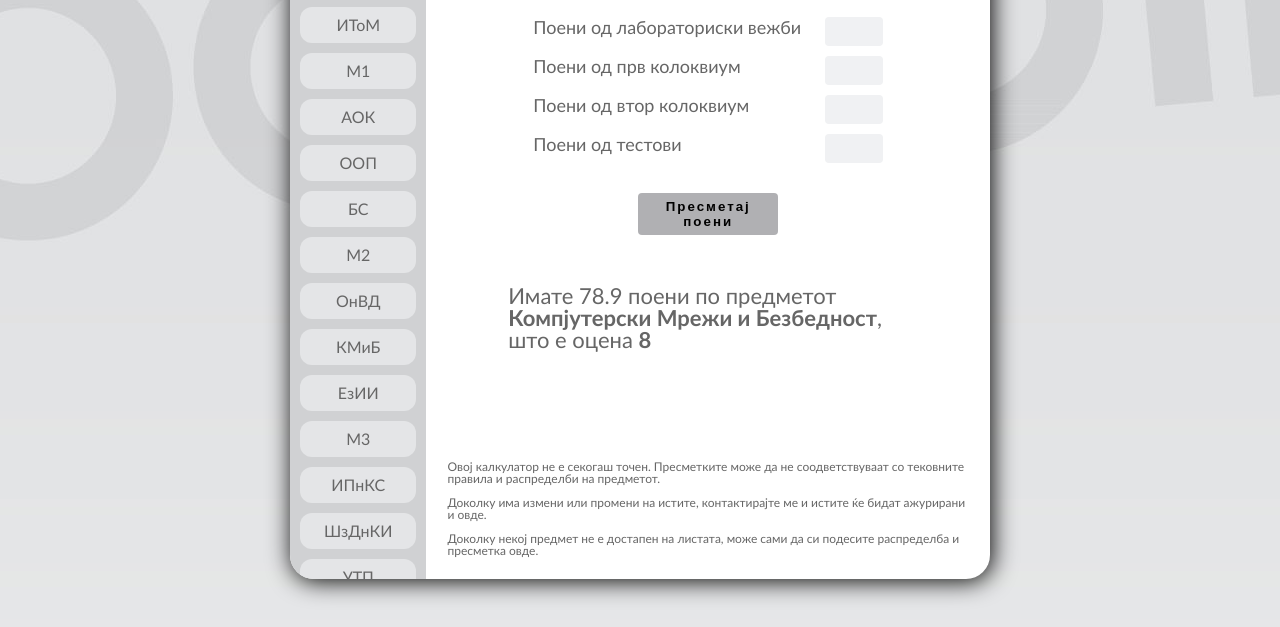
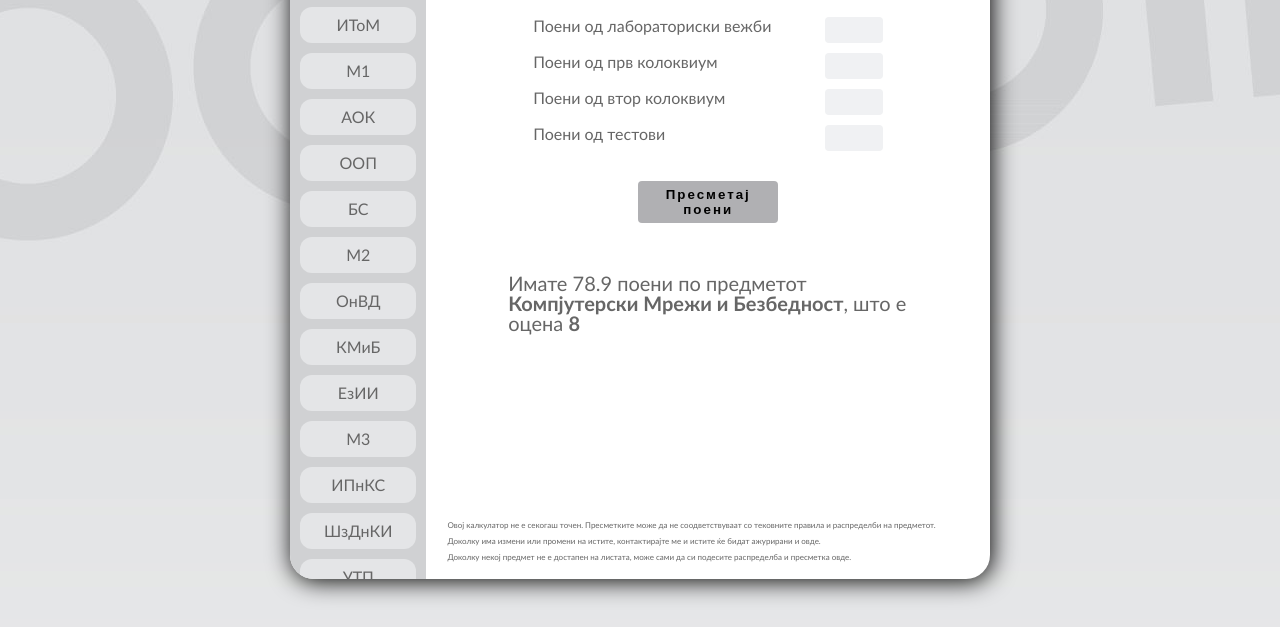
Before and after one commit to nkvtd/FINKI-Grade-Calculator, a plain HTML site: page index.html in a window 1280 px wide. Shown: the part 173-800 px from the top of the page. Drawn offline with Linux system fonts and the light colour scheme.

Commit message:
Update style.css

```diff
--- a/css/style.css
+++ b/css/style.css
@@ -134,6 +134,10 @@ input:checked + .slider::before {
     margin-right: auto;
 }
 
+#subject-name{
+    text-align: center;
+}
+
 .input-field{
     display: flex;
     justify-content: space-between;
@@ -145,7 +149,7 @@ input:checked + .slider::before {
     border: 0;
     margin-top: 10px;
     width: 50px;
-    font-size: 18px;
+    font-size: 16px;
     text-align: center;
 }
 .input-field label{
@@ -153,7 +157,7 @@ input:checked + .slider::before {
     margin-right: 8px;
     margin-top: 7px;
     line-height: 1.5;
-    font-size: 18px;
+    font-size: 16px;
 }
 
 #calculate-button-container{
@@ -183,7 +187,7 @@ input:checked + .slider::before {
 }
 
 #calculation{
-    font-size: 22px;
+    font-size: 20px;
 }
 #calculation span{
     font-weight: bolder;
@@ -192,7 +196,7 @@ input:checked + .slider::before {
 #footer{
     position: absolute;
     bottom: 0;
-    font-size: 12px;
+    font-size: 8px;
 }
 
 @media (max-width: 768px) {
```
